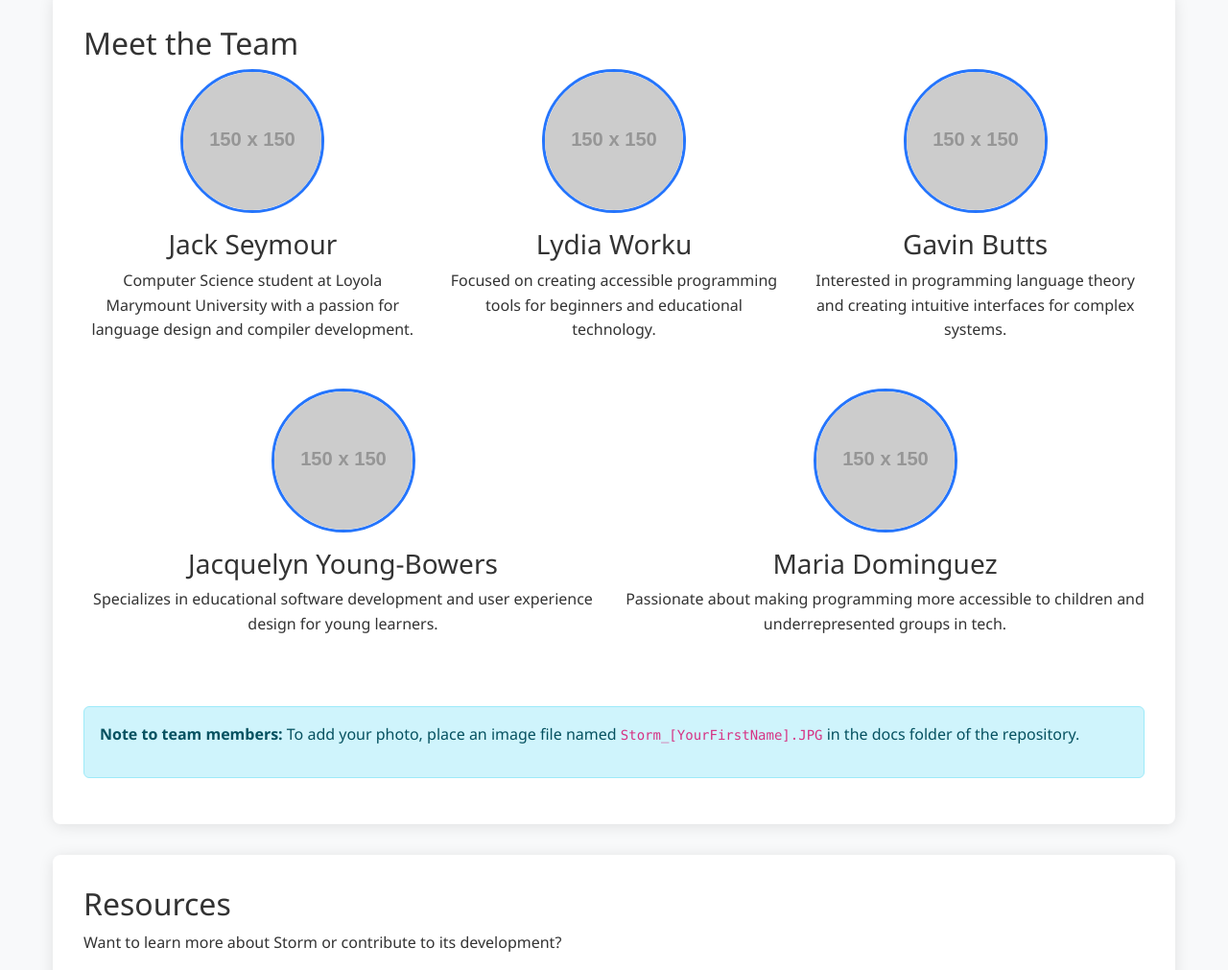
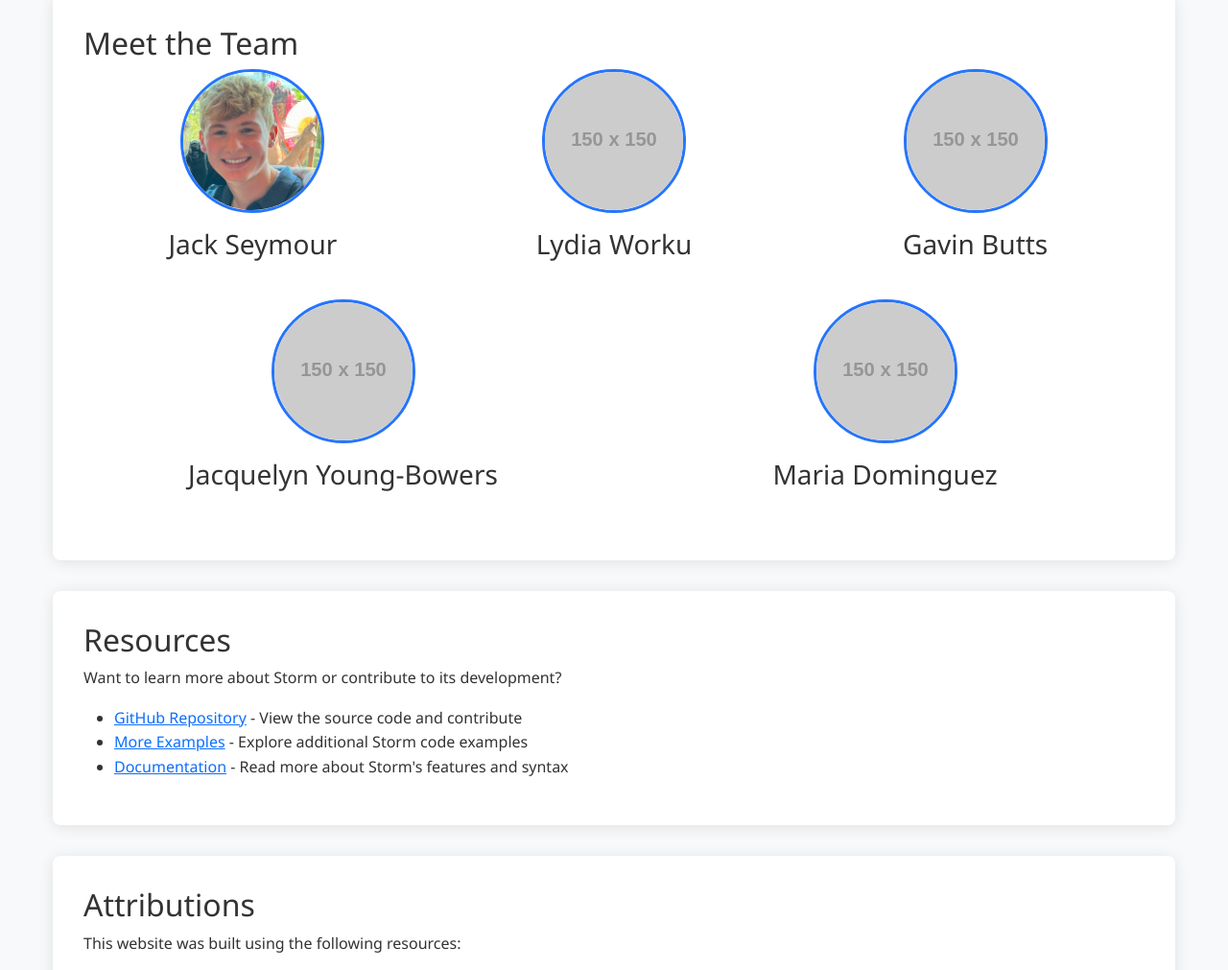
Before and after one commit to mariadmdc/Storm, a website: page docs/index.html in a window 1280 px wide. Shown: the part 2653-3664 px from the top of the page at 96% size. Drawn offline with nearby package versions, Linux system fonts and the light colour scheme; placeholder pictures from the web are drawn by us.

Commit message:
Added my photo. need to add others

```diff
--- a/docs/index.html
+++ b/docs/index.html
@@ -204,10 +204,6 @@ say "the " + a + " fibonacci number is " + fibonacci(a)</code></pre>
               onerror="this.src='https://via.placeholder.com/150?text=Jack'"
             />
             <h3>Jack Seymour</h3>
-            <p>
-              Computer Science student at Loyola Marymount University with a
-              passion for language design and compiler development.
-            </p>
           </div>
           <div class="col-md-4 team-member">
             <img
@@ -216,10 +212,6 @@ say "the " + a + " fibonacci number is " + fibonacci(a)</code></pre>
               onerror="this.src='https://via.placeholder.com/150?text=Lydia'"
             />
             <h3>Lydia Worku</h3>
-            <p>
-              Focused on creating accessible programming tools for beginners and
-              educational technology.
-            </p>
           </div>
           <div class="col-md-4 team-member">
             <img
@@ -228,10 +220,6 @@ say "the " + a + " fibonacci number is " + fibonacci(a)</code></pre>
               onerror="this.src='https://via.placeholder.com/150?text=Gavin'"
             />
             <h3>Gavin Butts</h3>
-            <p>
-              Interested in programming language theory and creating intuitive
-              interfaces for complex systems.
-            </p>
           </div>
         </div>
         <div class="row">
@@ -242,10 +230,6 @@ say "the " + a + " fibonacci number is " + fibonacci(a)</code></pre>
               onerror="this.src='https://via.placeholder.com/150?text=Jacquelyn'"
             />
             <h3>Jacquelyn Young-Bowers</h3>
-            <p>
-              Specializes in educational software development and user
-              experience design for young learners.
-            </p>
           </div>
           <div class="col-md-6 team-member">
             <img
@@ -254,18 +238,7 @@ say "the " + a + " fibonacci number is " + fibonacci(a)</code></pre>
               onerror="this.src='https://via.placeholder.com/150?text=Maria'"
             />
             <h3>Maria Dominguez</h3>
-            <p>
-              Passionate about making programming more accessible to children
-              and underrepresented groups in tech.
-            </p>
           </div>
-        </div>
-        <div class="alert alert-info mt-4">
-          <p>
-            <strong>Note to team members:</strong> To add your photo, place an
-            image file named <code>Storm_[YourFirstName].JPG</code> in the docs
-            folder of the repository.
-          </p>
         </div>
       </div>
 
```
Also changed, not shown: docs/Storm_Jack.JPG (added).
